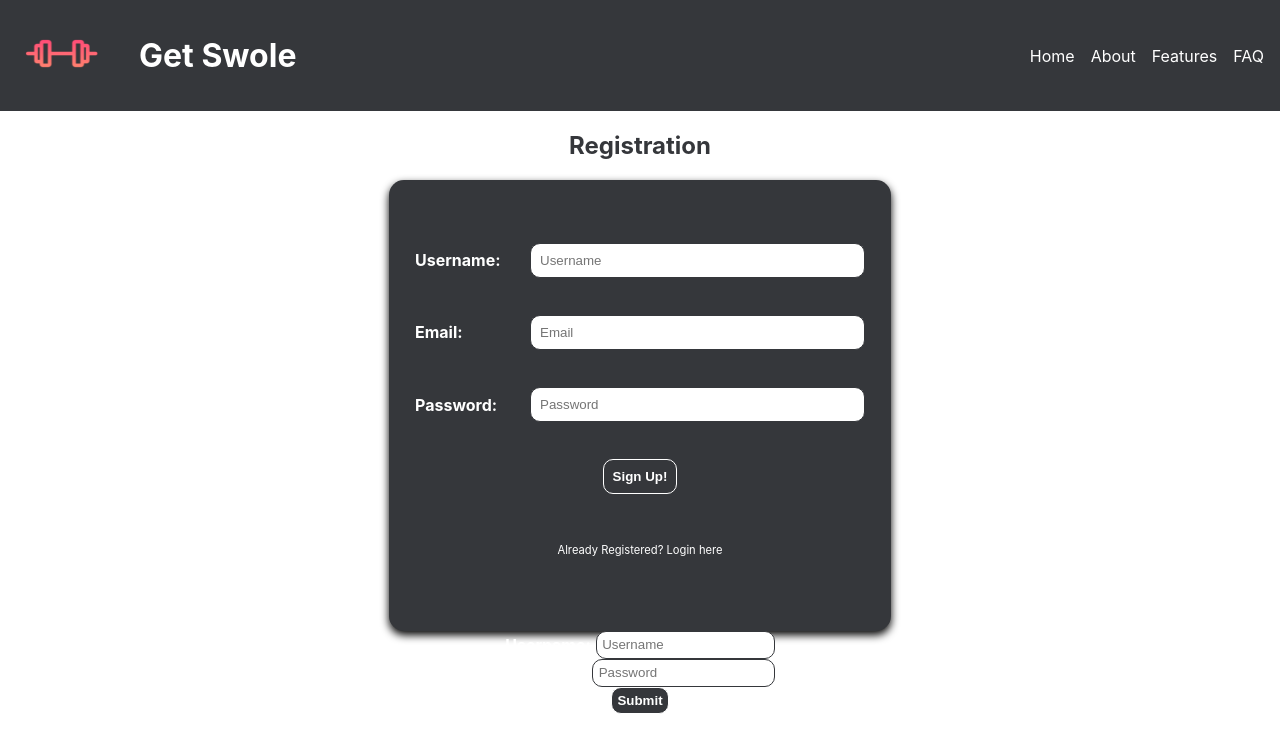
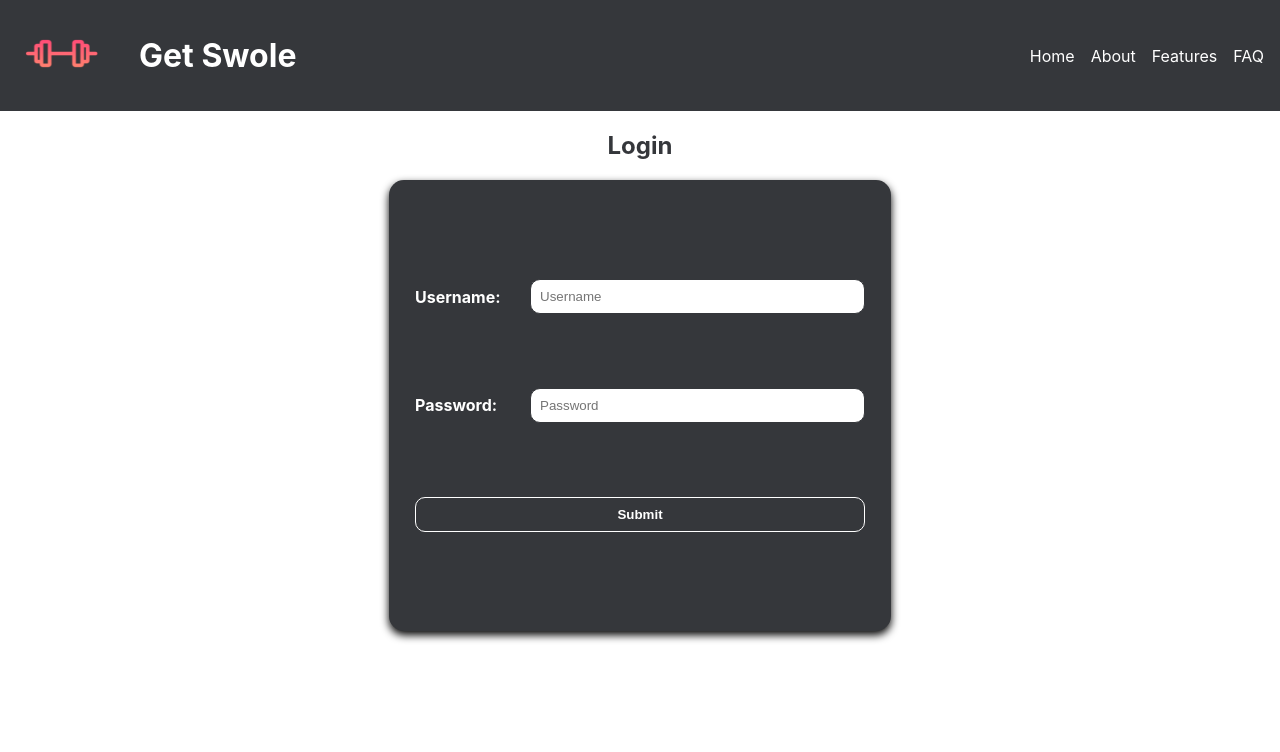
Before and after one commit to BuildWeek-WeightLiftingJournal/Frontend, a React (Create React App) app: page /login in a window 1280 px wide. Shown: the top 752 px of the page. Built offline with nearby package versions, Linux system fonts and the light colour scheme.

Commit message:
more styling

```diff
--- a/src/App.js
+++ b/src/App.js
@@ -9,7 +9,7 @@ function App() {
   return (
     <div className="App">
       <Nav />
-      <Route path='/' render={props => <RegistrationForm {...props} />} />
+      <Route exact path='/' render={props => <RegistrationForm {...props} />} />
       <Route path='/login' render={props => <LoginForm {...props} />} />
     </div>
   );
--- a/src/Components/LoginForm.js
+++ b/src/Components/LoginForm.js
@@ -33,7 +33,8 @@ export default class LoginForm extends React.Component {
   render() {
     return (
       <div className="container">
-      <form onSubmit={this.handleSubmit}>
+        <h2 className="title">Login</h2>
+      <form className="form" onSubmit={this.handleSubmit}>
         <label className="label">Username:
         <input className="input"
           type="text"
```
